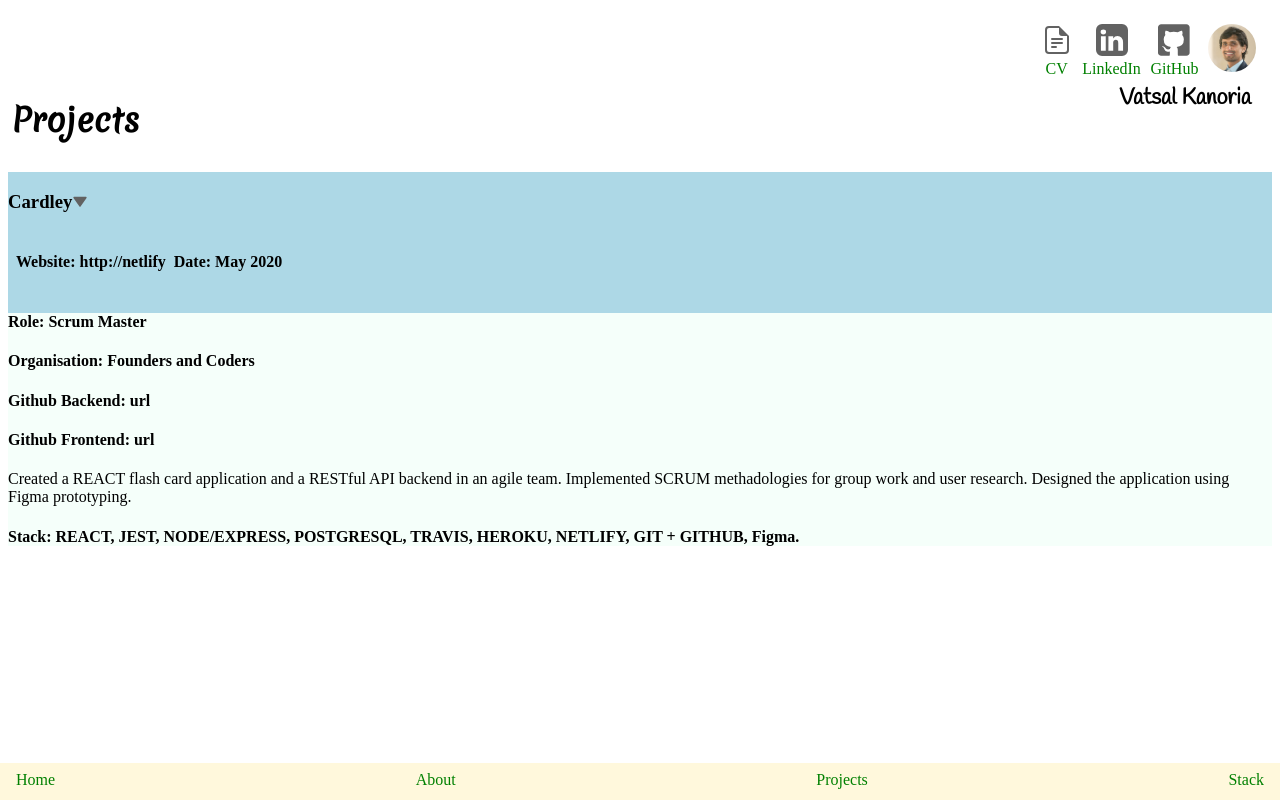
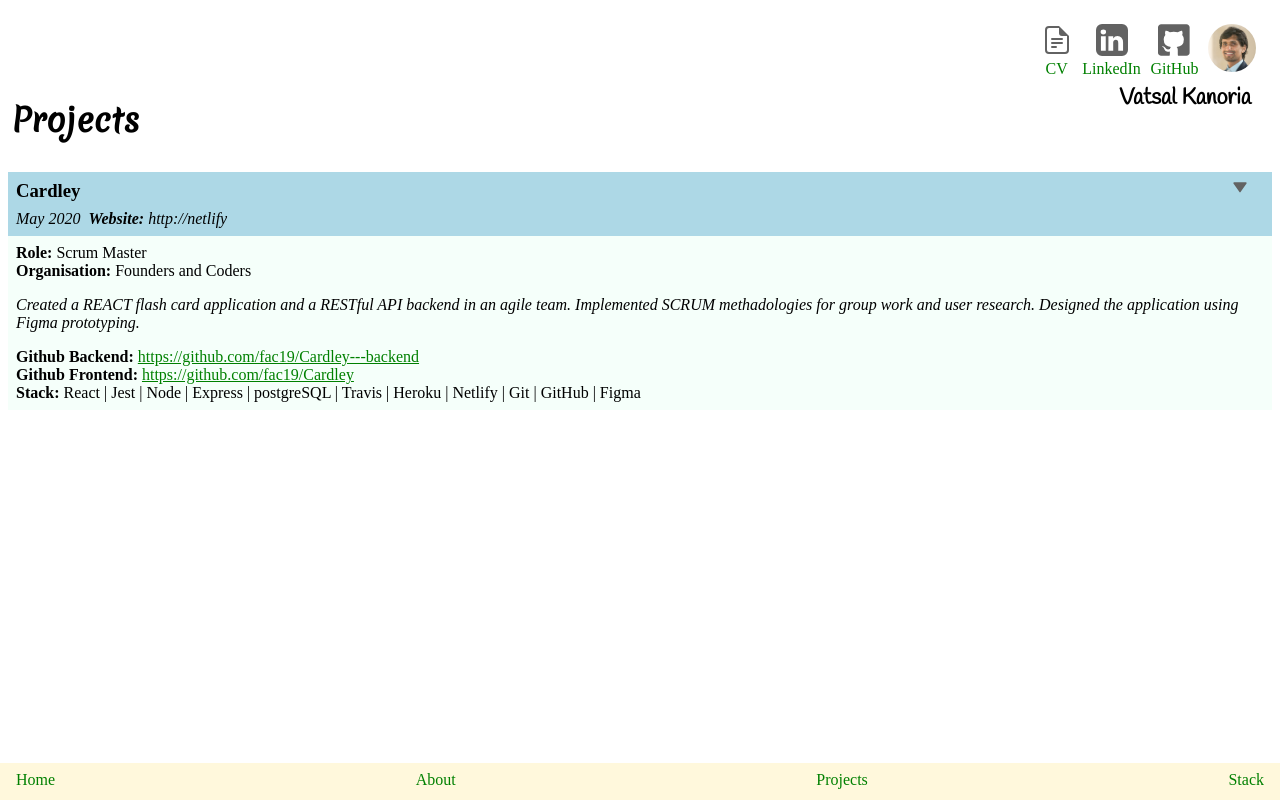
Before and after one commit to VatsKan/portfolio, a React (Create React App) app: page /projects in a window 1280 px wide. Built offline with nearby package versions, Linux system fonts and the light colour scheme.

Commit message:
continue styling

```diff
--- a/src/components/Projects.js
+++ b/src/components/Projects.js
@@ -9,29 +9,51 @@ const Card = styled.div`
   background: LightBlue;
 `
 const CardHeader = styled.div``
-const ProjectTitle = styled.h3``
+
+const ProjectTitle = styled.h3`
+  margin: 0.5rem 0 0 0;
+`
 
 const TitleContainer = styled.div`
   display: flex;
+  justify-content: space-between;
+  margin: 0 1.5rem 0 0.5rem;
 `
 
 const HeaderSubtitleContainer = styled.div`
   display: flex;
   justify-content: flex-start;
 `
-const HeaderSubtitle = styled.h4`
+const HeaderSubtitle = styled.p`
   padding: 0 0 0 0.5rem;
+  font-style: italic;
+  margin: 0.5rem 0;
 `
-const Span = styled.span``
-const OpenIcon = styled.img``
-const CloseIcon = styled.img`
+const Span = styled.span`
+  font-weight: bold;
+`
+const OpenIcon = styled.img`
+`
+// width: 1.3rem;
+// height: 1.3rem;
+
+const CloseIcon = styled(OpenIcon)`
   transform: rotate(180deg);
 `
 const CardBody = styled.div`
   background: MintCream;
+  padding: 0.5rem;
 `
-const BodyTitle = styled.h4``
-const BodyText = styled.p``
+const BodyTitle = styled.p`
+  margin: 0
+`
+const BodyText = styled.p`
+  font-style: italic;
+`
+
+const Link = styled.a`
+  color: green;
+`
 
 export default function Projects(){
   const open = true; //change to a state
@@ -47,17 +69,17 @@ export default function Projects(){
             {open ? <OpenIcon src={downarrow}/> : <CloseIcon src={downarrow}/>}
           </TitleContainer>
           <HeaderSubtitleContainer>
+            <HeaderSubtitle>May 2020 </HeaderSubtitle>
             <HeaderSubtitle><Span>Website:</Span> http://netlify </HeaderSubtitle>
-            <HeaderSubtitle><Span>Date:</Span> May 2020 </HeaderSubtitle>
           </HeaderSubtitleContainer>
         </CardHeader>
         <CardBody>
           <BodyTitle> <Span>Role:</Span> Scrum Master</BodyTitle>
             <BodyTitle><Span>Organisation:</Span> Founders and Coders</BodyTitle>
-            <BodyTitle><Span>Github Backend:</Span> url</BodyTitle>
-            <BodyTitle><Span>Github Frontend:</Span> url</BodyTitle>
             <BodyText>Created a REACT flash card application and a RESTful API backend in an agile team. Implemented SCRUM methadologies for group work and user research. Designed the application using Figma prototyping.</BodyText>
-            <BodyTitle><Span>Stack:</Span> REACT, JEST, NODE/EXPRESS, POSTGRESQL, TRAVIS, HEROKU, NETLIFY, GIT + GITHUB, Figma.</BodyTitle>
+            <BodyTitle><Span>Github Backend:</Span> <Link href={"https://github.com/fac19/Cardley---backend"} target="_blank" rel="noreferrer">https://github.com/fac19/Cardley---backend</Link></BodyTitle>
+            <BodyTitle><Span>Github Frontend:</Span> <Link href={"https://github.com/fac19/Cardley"} target="_blank" rel="noreferrer">https://github.com/fac19/Cardley</Link></BodyTitle>
+            <BodyTitle><Span>Stack:</Span> React | Jest | Node | Express | postgreSQL | Travis | Heroku | Netlify | Git | GitHub | Figma</BodyTitle>
         </CardBody>
       </Card>
       <Nav />
```
